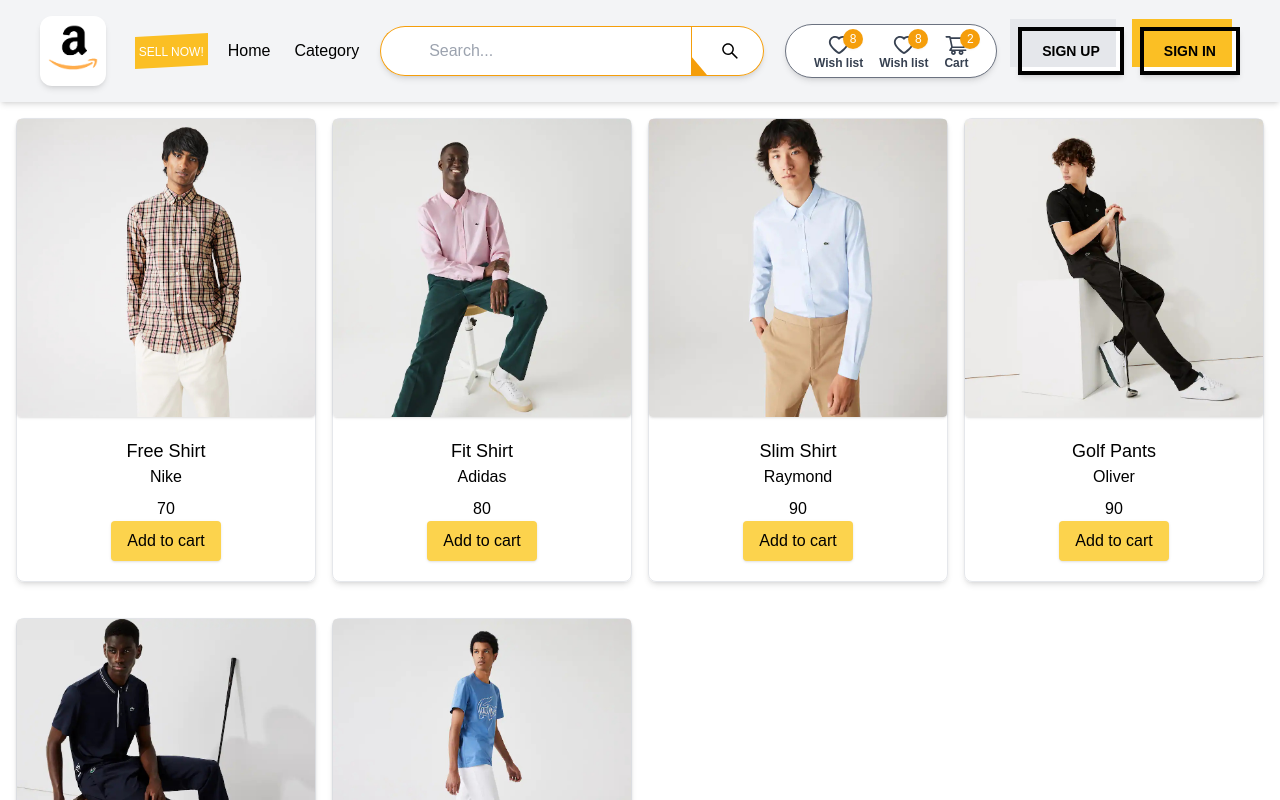
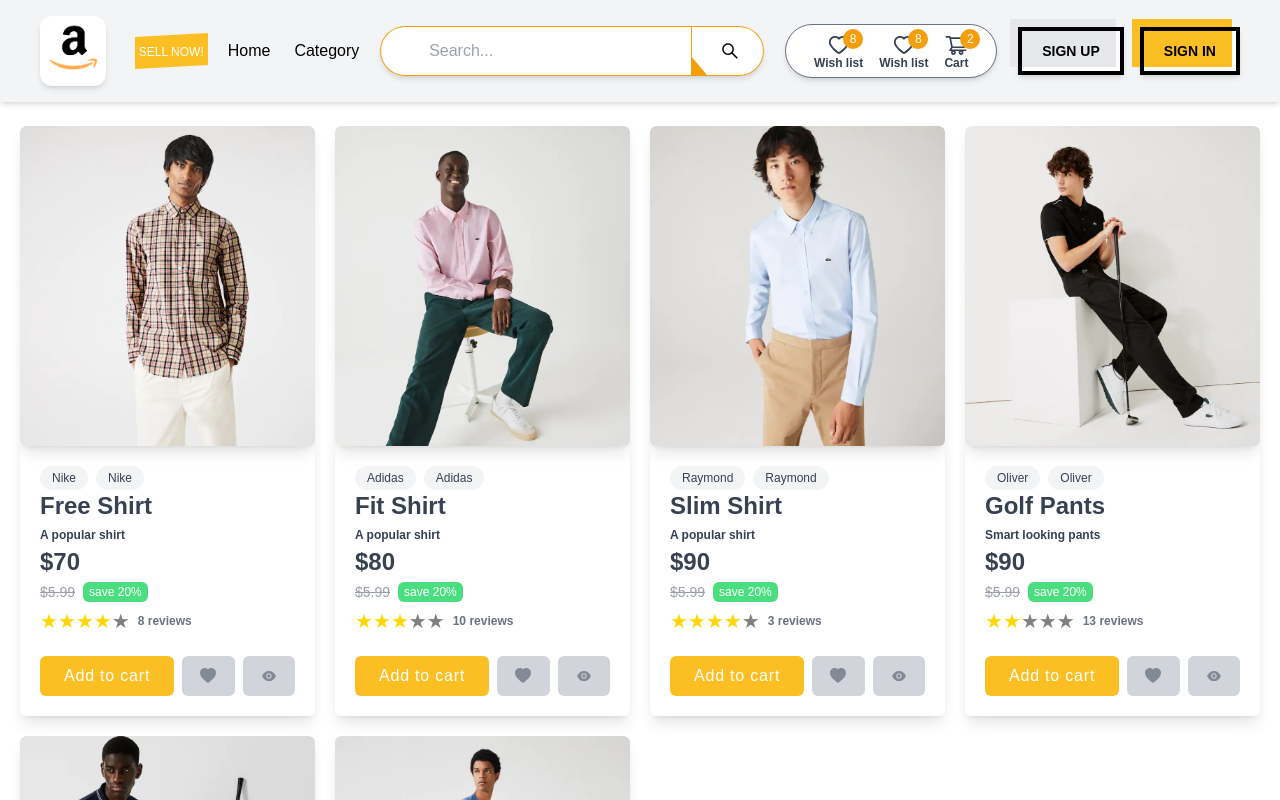
Before and after one commit to LeTrungNhan22/ecom3, a Next.js app: page / in a window 1280 px wide. Shown: the top 800 px of the page. Built offline with nearby package versions, Linux system fonts and the light colour scheme.

Commit message:
udpate product card

```diff
--- a/components/Layout.js
+++ b/components/Layout.js
@@ -13,9 +13,7 @@
       </Head>
       <div className="flex min-h-screen flex-col justify-between">
         <Navbar />
-        <main className="container m-auto mt-4 px-4 max-h-screen">
-          {children}
-        </main>
+        <main className="mx-auto mt-6 px-5">{children}</main>
         <Footer />
       </div>
     </>
--- a/components/ProductItem.js
+++ b/components/ProductItem.js
@@ -1,30 +1,83 @@
 /* eslint-disable @next/next/no-img-element */
 import Link from "next/link";
 import React from "react";
-
+import ReactStars from "react-rating-stars-component";
+import { BsFillHeartFill } from "react-icons/bs";
+import { AiFillEye } from "react-icons/ai";
 const ProductItem = ({ product }) => {
   return (
-    <div className="card"   >
+    // <div className="card">
+    //   <Link href={`/product/${product.slug}`}>
+    //     <a>
+    //       <img
+    //         src={product.image}
+    //         alt={product.name}
+    //         className="rounded shadow"
+    //       />
+    //     </a>
+    //   </Link>
+    //   <div className="flex flex-col justify-center items-center p-5">
+    //     <Link href={`/product/${product.slug}`}>
+    //       <a>
+    //         <h2 className="text-lg">{product.name}</h2>
+    //       </a>
+    //     </Link>
+    //     <p className="mb-2">{product.brand}</p>
+    //     <p>{product.price}</p>
+    //     <button className="primary-button" type="button">
+    //       Add to cart
+    //     </button>
+    //   </div>
+    // </div>
+
+    <div className="card">
       <Link href={`/product/${product.slug}`}>
         <a>
           <img
             src={product.image}
             alt={product.name}
-            className="rounded shadow"
+            className="w-full h-80 object-cover shadow-lg rounded-md"
           />
         </a>
       </Link>
-      <div className="flex flex-col justify-center items-center p-5">
-        <Link href={`/product/${product.slug}`}>
-          <a>
-            <h2 className="text-lg">{product.name}</h2>
-          </a>
-        </Link>
-        <p className="mb-2">{product.brand}</p>
-        <p>{product.price}</p>
-        <button className="primary-button" type="button">
-          Add to cart
-        </button>
+      <div className="p-5 flex-col gap-3">
+        {/* badge */}
+        <div className="flex items-center gap-2">
+          <span className="badge">{product.brand}</span>
+          <span className="badge">{product.brand}</span>
+        </div>
+        <h2 className="product-title" title={product.name}>
+          <Link href={`/product/${product.slug}`}>
+            <a>{product.name}</a>
+          </Link>
+        </h2>
+        <span className=" text-xs font-bold">{product.description}</span>
+        <div>
+          <span className=" text-2xl font-bold">${product.price}</span>
+          <div
+            className="flex items-center
+                       gap-2 mt-1"
+          >
+            <span className="text-sm line-through opacity-50">$5.99</span>
+            <span className="discount-percent">save 20%</span>
+          </div>
+        </div>
+        <span className="flex items-center mt-1">
+          <ReactStars size={20} value={product.rating} edit={false} />
+          <span className="text-xs ml-2 text-gray-500 font-semibold">
+            {product.numReviews} reviews
+          </span>
+        </span>
+        {/* product action button */}
+        <div className="mt-5 flex gap-2">
+          <button className="button-primary">Add to cart</button>
+          <button className="button-icon">
+            <BsFillHeartFill className="opacity-50" />
+          </button>
+          <button className="button-icon">
+            <AiFillEye className="opacity-50" />
+          </button>
+        </div>
       </div>
     </div>
   );
--- a/package.json
+++ b/package.json
@@ -12,7 +12,9 @@
     "next": "12.3.1",
     "react": "18.2.0",
     "react-dom": "18.2.0",
-    "react-icons": "^4.4.0"
+    "react-icons": "^4.4.0",
+    "react-rating-stars-component": "^2.2.0",
+    "react-tooltip": "^4.2.21"
   },
   "devDependencies": {
     "autoprefixer": "^10.4.12",
--- a/pages/index.js
+++ b/pages/index.js
@@ -9,7 +9,8 @@
     <>
       <Layout title="Home">
         <div
-          className="grid grid-cols-1 gap-4
+          className="grid grid-cols-1
+                        sm:grid-cols-2 gap-5
                         md:grid-cols-3
                         lg:grid-cols-4"
         >
--- a/styles/globals.css
+++ b/styles/globals.css
@@ -17,10 +17,33 @@
   color: inherit;
   text-decoration: none;
 }
-.card {
-  @apply mb-5 block rounded-lg border shadow-md border-gray-200;
+
+@layer components {
+  .card {
+    @apply bg-white text-gray-700
+        w-full min-h-[10rem]
+        shadow-lg rounded-md overflow-hidden hover:scale-105 transition duration-300;
+  }
+  .badge {
+    @apply px-3 py-1 rounded-full text-xs bg-gray-100;
+  }
+  .product-title {
+    @apply font-semibold text-2xl
+     overflow-ellipsis overflow-hidden
+     whitespace-nowrap space-y-5;
+  }
+  .discount-percent {
+    @apply bg-green-400
+    px-1.5 py-0.5 rounded-md
+    text-xs text-white;
+  }
+  .button-primary {
+    @apply bg-amber-400 hover:bg-amber-500
+    px-6 py-2 rounded-md text-white font-medium
+    tracking-wider transition;
+  }
+  .button-icon {
+    @apply flex-grow
+      flex justify-center items-center bg-gray-300 hover:bg-gray-300/80 transition rounded-md;
+  }
 }
-.primary-button {
-  @apply rounded bg-amber-300 py-2 px-4 shadow outline-none
-    hover:bg-amber-400 active:bg-amber-500;
-}
```
Also changed, not shown: 1 other file (tests, documents, lock files or other folders).
